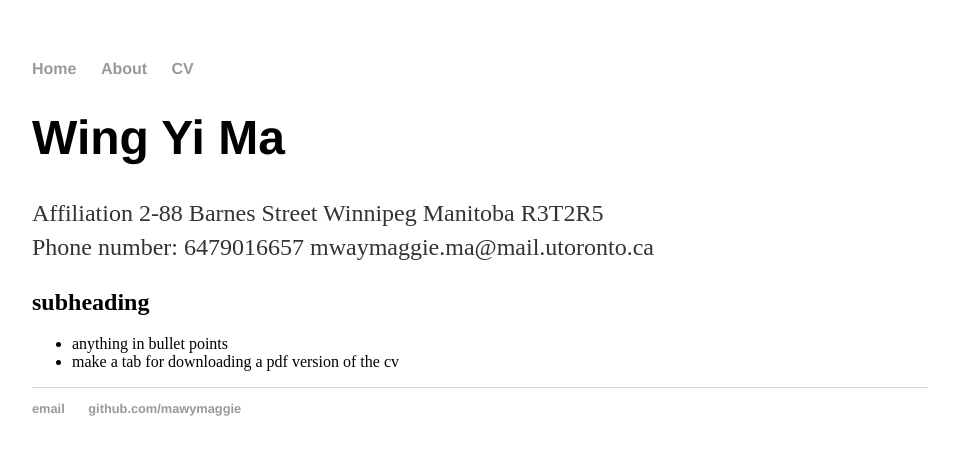
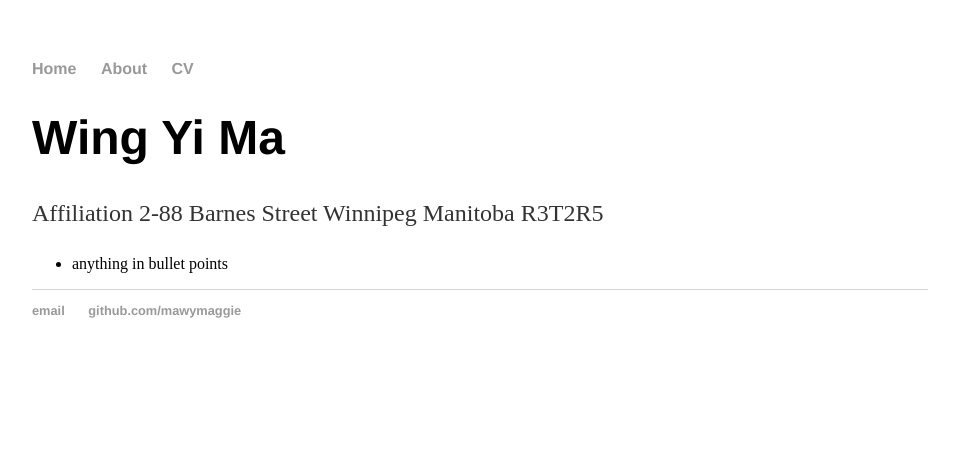
Before and after one commit to mawymaggie/mawymaggie.github.io, a Jekyll site: the page built from CV/index.html, in a window 1280 px wide. Shown: the top 455 px of the page, without its empty margins (160-1119 px from the left). Built offline with Jekyll 4.4.1, drawn with Linux system fonts in a browser that asks for light colours.

Commit message:
Update index.html
testing with simple layout

```diff
--- a/CV/index.html
+++ b/CV/index.html
@@ -4,11 +4,9 @@ title: CV
 ---
 <div class="blurb">
         <h1>Wing Yi Ma</h1>
-        <p>Affiliation 2-88 Barnes Street Winnipeg Manitoba R3T2R5 <br/>Phone number: 6479016657 mwaymaggie.ma@mail.utoronto.ca</p>
-        <h2>subheading</h2>
+        <p>Affiliation 2-88 Barnes Street Winnipeg Manitoba R3T2R5</p>
         <ul>
         <li>anything in bullet points</li>
-        <li>make a tab for downloading a pdf version of the cv</li>
         </ul>
 
 </div><!-- /.blurb -->
```
